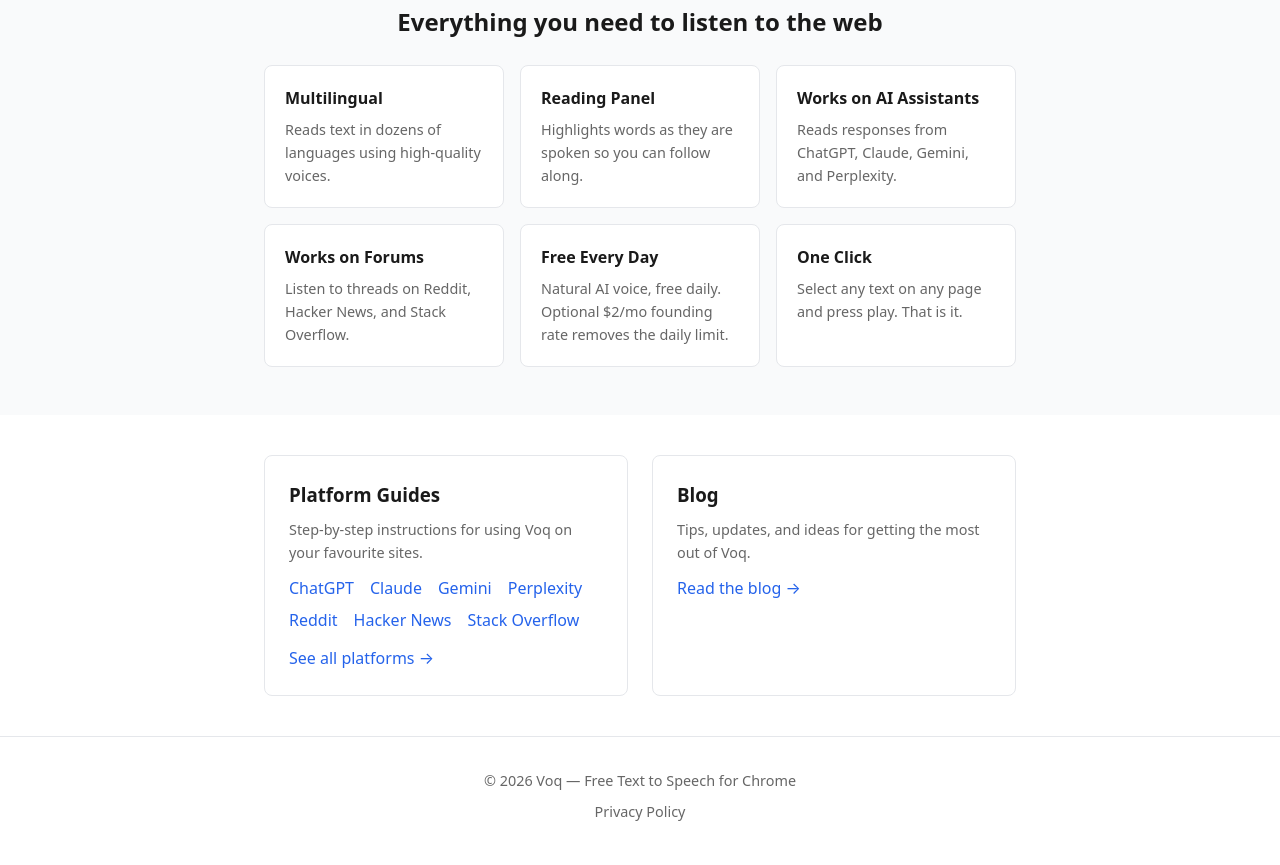
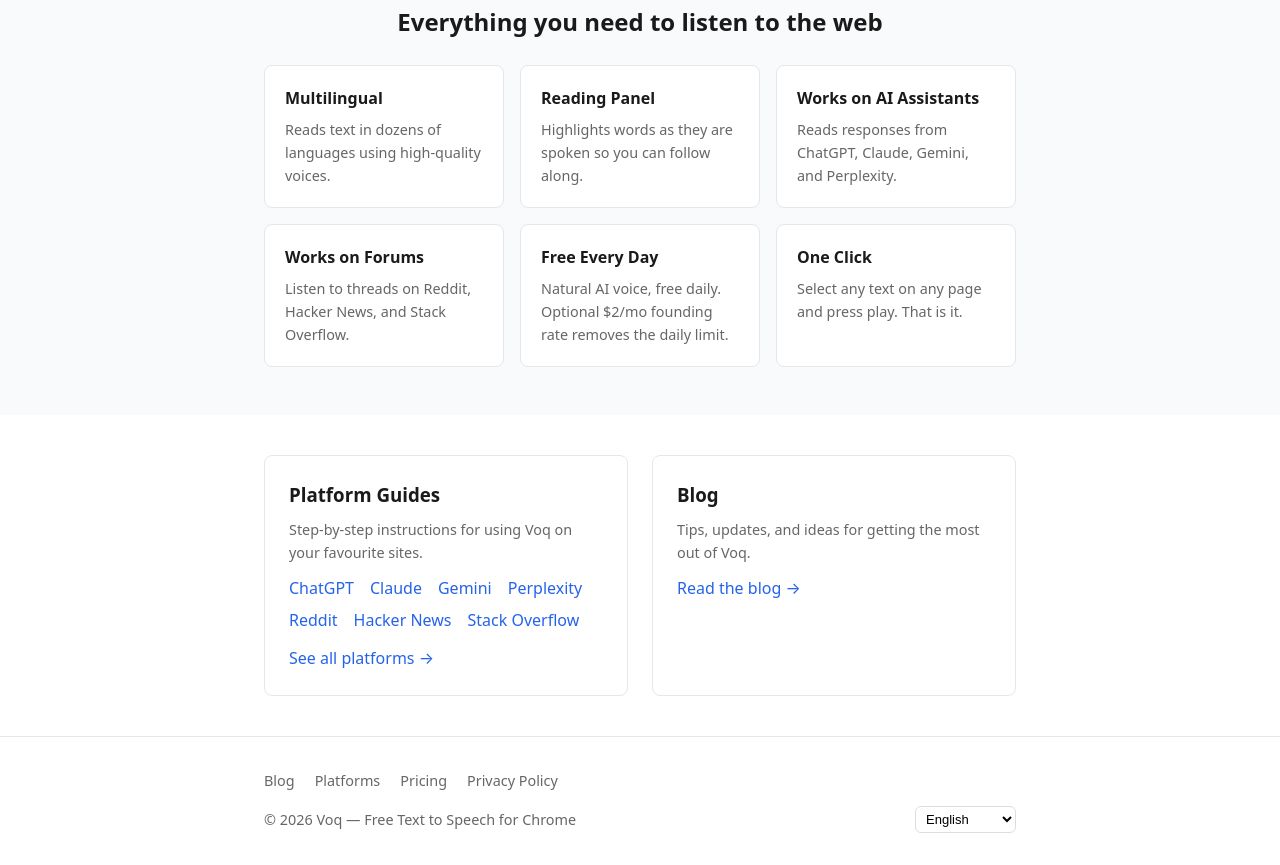
Before and after one commit to jujuj-io/voq-site, an Astro site: page / in a window 1280 px wide. Shown: the part 541-1406 px from the top of the page. Built offline with nearby package versions, Linux system fonts and the light colour scheme; Astro itself is replaced by a stand-in of ours.

Commit message:
Add files via upload

```diff
--- a/src/layouts/Base.astro
+++ b/src/layouts/Base.astro
@@ -50,6 +50,7 @@
 const t = NAV[lang] ?? NAV.en;
 const localeHome = (l) => (l === 'en' ? '/' : `/${l}/`);
 const localePath = (l) => (l === 'en' ? (path || '/') : `/${l}${path}`);
+const localeLink = (slug) => (lang === 'en' ? `/${slug}` : `/${lang}/${slug}`);
 const isRTL = lang === 'ar';
 ---
 
@@ -115,18 +116,8 @@
     <div class="container">
       <a class="logo" href={localeHome(lang)}>Voq</a>
       <ul class="nav-links">
-        <li><a href={lang === 'en' ? '/blog' : `/${lang}/blog`}>{t.blog}</a></li>
-        <li><a href={lang === 'en' ? '/read-aloud' : `/${lang}/read-aloud`}>{t.platforms}</a></li>
-        <li><a href={lang === 'en' ? '/pricing' : `/${lang}/pricing`}>{t.pricing}</a></li>
-        <li class="lang-switcher">
-          <label for="lang-select" class="sr-only">{t.lang}</label>
-          <select id="lang-select" onchange="if(this.value) window.location.href=this.value;">
-            {LOCALES.map((l) => (
-              <option value={`${siteUrl}${localePath(l)}`} selected={l === lang}>{LANG_NAMES[l]}</option>
-            ))}
-          </select>
-        </li>
-        <li><a href="https://chrome.google.com/webstore/detail/ckkihjnakpnccnmdipbdibeaibigjjde" target="_blank" rel="noopener">{t.install}</a></li>
+        <li><a href={localeLink('pricing')}>{t.pricing}</a></li>
+        <li><a class="install-btn" href="https://chrome.google.com/webstore/detail/ckkihjnakpnccnmdipbdibeaibigjjde" target="_blank" rel="noopener">{t.install}</a></li>
       </ul>
     </div>
   </nav>
@@ -137,14 +128,51 @@
 
   <footer>
     <div class="container">
-      <p>&copy; {new Date().getFullYear()} Voq &mdash; Free Text to Speech for Chrome</p>
-      <p><a href={lang === 'en' ? '/privacy' : `/${lang}/privacy`}>{t.privacy}</a></p>
+      <div class="footer-links">
+        <a href={localeLink('blog')}>{t.blog}</a>
+        <a href={localeLink('read-aloud')}>{t.platforms}</a>
+        <a href={localeLink('pricing')}>{t.pricing}</a>
+        <a href={localeLink('privacy')}>{t.privacy}</a>
+      </div>
+      <div class="footer-bottom">
+        <p>&copy; {new Date().getFullYear()} Voq &mdash; Free Text to Speech for Chrome</p>
+        <div class="lang-switcher">
+          <label for="lang-select" class="sr-only">{t.lang}</label>
+          <select id="lang-select" onchange="if(this.value) window.location.href=this.value;">
+            {LOCALES.map((l) => (
+              <option value={`${siteUrl}${localePath(l)}`} selected={l === lang}>{LANG_NAMES[l]}</option>
+            ))}
+          </select>
+        </div>
+      </div>
     </div>
   </footer>
 </body>
 </html>
 
 <style>
+  .install-btn {
+    border: 1px solid #111;
+    border-radius: 8px;
+    padding: 6px 14px;
+  }
+  footer .container {
+    display: flex;
+    flex-direction: column;
+    gap: 14px;
+  }
+  .footer-links {
+    display: flex;
+    flex-wrap: wrap;
+    gap: 20px;
+  }
+  .footer-bottom {
+    display: flex;
+    align-items: center;
+    justify-content: space-between;
+    flex-wrap: wrap;
+    gap: 12px;
+  }
   .lang-switcher select {
     font-size: 13px;
     padding: 4px 6px;
```
